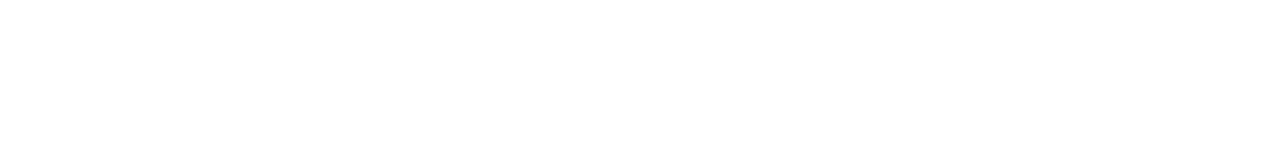
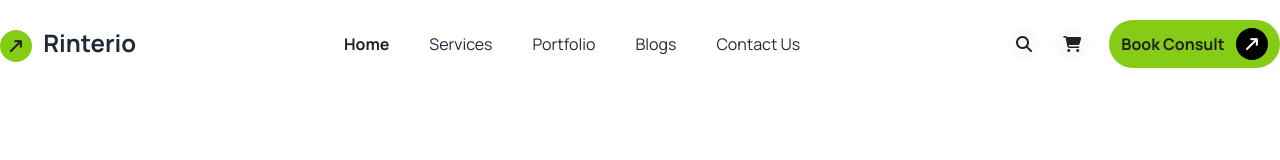
Before and after one commit to mostafiz72/Barn-House, a plain HTML site: page index.html in a window 1280 px wide. Drawn offline with nearby package versions, Linux system fonts and the light colour scheme.

Commit message:
Added the navber section

```diff
--- a/index.html
+++ b/index.html
@@ -21,7 +21,33 @@
 
 <body class="manrope">
 
+    <header>
+        <nav class=" w-11/12 md:container mx-auto py-5 flex justify-between items-center">
+            <div class=" cursor-pointer"><i class="fa-solid fa-arrow-right-long bg-lime-500 p-2 text-[#212121] -rotate-45 rounded-full mr-2"></i> <span class=" text-2xl font-bold">Rinterio</span></div>
+            <div class=" hidden lg:block">
+                <ul class=" flex gap-10">
+                    <li><a class=" font-bold text-[#212121]" href="#">Home</a></li>
+                    <li><a href="#">Services</a></li>
+                    <li><a href="#">Portfolio</a></li>
+                    <li><a href="#">Blogs</a></li>
+                    <li><a href="#">Contact Us</a></li>
+                </ul>
+            </div>
+            <div class=" flex justify-between items-center gap-5">
+                <div class=" hidden md:block ">
+                    <span><i class="fa-solid fa-magnifying-glass bg-slate-50 p-2 rounded-full text-[#212121]"></i></span>
+                    <span><i class="fa-solid fa-cart-shopping bg-slate-50 p-2 rounded-full ml-3 text-[#212121]"></i></span>
+                </div>
+                <div class=" hidden md:block">
+                    <button class=" bg-lime-500 py-2  px-3 text-[#212121] font-bold rounded-full">Book Consult <i class="fa-solid fa-arrow-right-long bg-black ml-2 p-2 text-white -rotate-45 rounded-full text-md"></i></button>
+                </div>
 
+                <div class=" md:hidden">
+                    <span><i class="fa-solid fa-bars bg-slate-50 p-3 rounded-full text-[#212121]"></i></span>
+                </div>
+            </div>
+        </nav>
+    </header>
 
 </body>
 </html>
```
